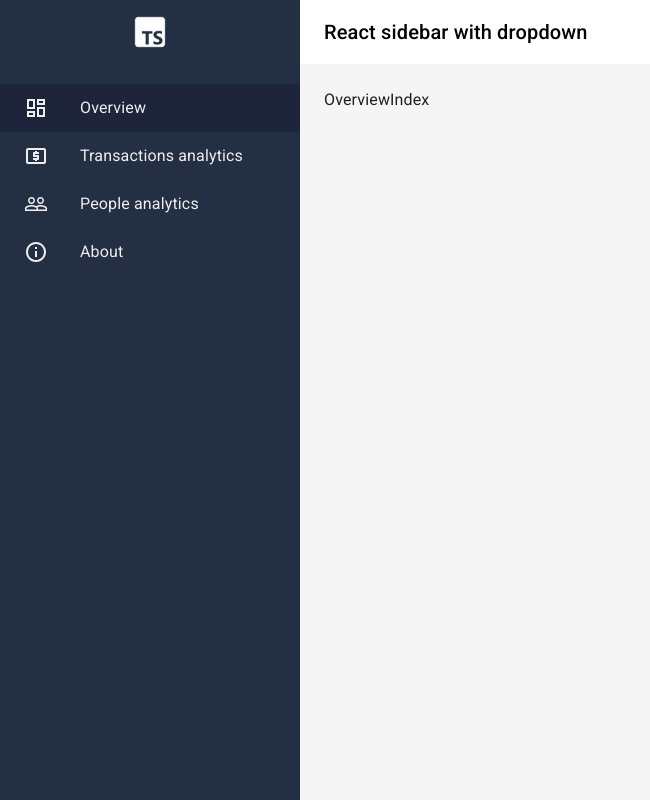
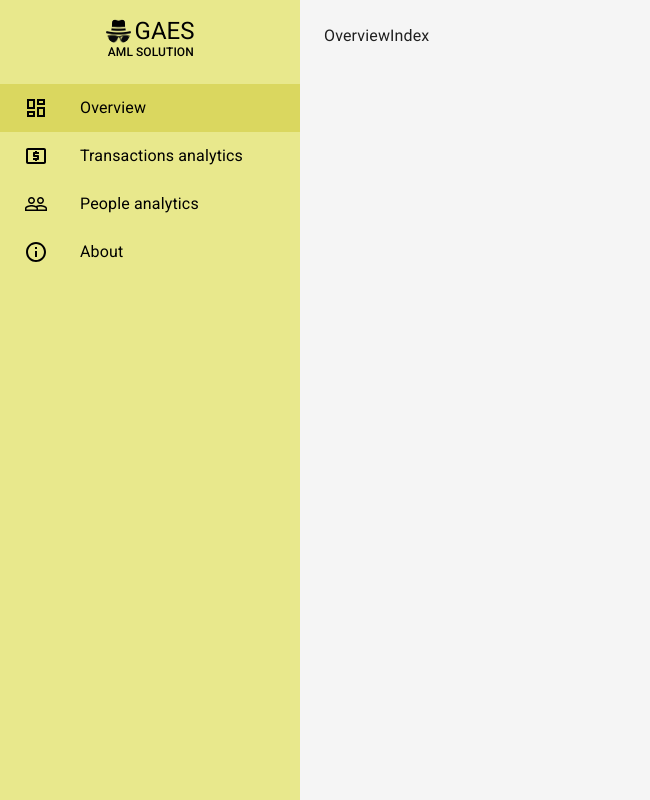
Before and after one commit to ghifari226/fe-gaes-aml-solution, a React (Create React App) app: page / in a window 1280 px wide. Shown: the whole page, without its empty margins (0-650 px from the left). Built offline with nearby package versions, Linux system fonts and the light colour scheme.

Commit message:
responsive navbars

```diff
--- a/src/assets/index.ts
+++ b/src/assets/index.ts
@@ -1,6 +1,6 @@
 const assets = {
   images: {
-    logo: require("./images/typescript-logo-240.png")
+    logo: require("./images/gaes-icon.png")
   }
 };
 
--- a/src/components/common/Sidebar.tsx
+++ b/src/components/common/Sidebar.tsx
@@ -1,4 +1,15 @@
-import { Avatar, Drawer, List, Stack, Toolbar } from "@mui/material";
+import { useNavigate } from "react-router-dom";
+import {
+  Avatar,
+  ButtonBase,
+  Drawer,
+  List,
+  Stack,
+  Toolbar,
+  Typography,
+  useMediaQuery,
+  useTheme,
+} from "@mui/material";
 import assets from "../../assets";
 import colorConfigs from "../../configs/colorConfigs";
 import sizeConfigs from "../../configs/sizeConfigs";
@@ -7,7 +18,19 @@ import SidebarItem from "./SidebarItem";
 import SidebarItemCollapse from "./SidebarItemCollapse";
 
 const Sidebar = () => {
+  const theme = useTheme();
+  const isMobile = useMediaQuery(theme.breakpoints.down("md"));
+  const navigate = useNavigate();
+
+  const handleLogoClick = () => {
+    navigate("/");
+  };
+
   return (
+    <>
+      {isMobile ? (
+        <div></div>
+      ) : (
         <Drawer
           variant="permanent"
           sx={{
@@ -18,21 +41,48 @@ const Sidebar = () => {
               boxSizing: "border-box",
               borderRight: "0px",
               backgroundColor: colorConfigs.sidebar.bg,
-          color: colorConfigs.sidebar.color
-        }
+              color: colorConfigs.sidebar.color,
+            },
           }}
         >
           <List disablePadding>
-        <Toolbar sx={{ marginBottom: "20px" }}>
+            <Toolbar sx={{ marginBottom: "20px", justifyContent: "center" }}>
+              <ButtonBase
+                sx={{ justifyContent: "center" }}
+                onClick={handleLogoClick}
+              >
+                <Stack direction="column">
                   <Stack
                     sx={{ width: "100%" }}
                     direction="row"
-            justifyContent="center"
+                    alignItems="center"
                   >
-            <Avatar src={assets.images.logo} />
+                    <Avatar
+                      src={assets.images.logo}
+                      sx={{ width: 25, height: 25 }}
+                    />
+                    <Typography
+                      variant="h5"
+                      sx={{ marginLeft: 0.5, lineHeight: "40px" }}
+                    >
+                      GAES
+                    </Typography>
                   </Stack>
+                  <Typography
+                    variant="subtitle2"
+                    sx={{
+                      marginLeft: 0.2,
+                      flexGrow: 1,
+                      lineHeight: "2px",
+                      fontSize: 12,
+                    }}
+                  >
+                    AML SOLUTION
+                  </Typography>
+                </Stack>
+              </ButtonBase>
             </Toolbar>
-        {appRoutes.map((route, index) => (
+            {appRoutes.map((route, index) =>
               route.sidebarProps ? (
                 route.child ? (
                   <SidebarItemCollapse item={route} key={index} />
@@ -40,9 +90,11 @@ const Sidebar = () => {
                   <SidebarItem item={route} key={index} />
                 )
               ) : null
-        ))}
+            )}
           </List>
         </Drawer>
+      )}
+    </>
   );
 };
 
--- a/src/components/common/Topbar.tsx
+++ b/src/components/common/Topbar.tsx
@@ -1,25 +1,63 @@
-import { AppBar, Toolbar, Typography } from "@mui/material";
+import {
+  AppBar,
+  Avatar,
+  Toolbar,
+  useTheme,
+  useMediaQuery,
+} from "@mui/material";
+import assets from "../../assets";
+import { useNavigate, useLocation } from "react-router-dom";
+import appRoutes from "../../routes/appRoutes";
 import colorConfigs from "../../configs/colorConfigs";
-import sizeConfigs from "../../configs/sizeConfigs";
 
 const Topbar = () => {
+  const navigate = useNavigate();
+  const location = useLocation();
+  const theme = useTheme();
+  const isMobile = useMediaQuery(theme.breakpoints.down("md"));
+
+  const handleClick = (path?: string) => {
+    if (path) {
+      navigate(path);
+    }
+  };
+
   return (
+    <>
+      {!isMobile ? (
+        <div></div>
+      ) : (
         <AppBar
           position="fixed"
           sx={{
-        width: `calc(100% - ${sizeConfigs.sidebar.width})`,
-        ml: sizeConfigs.sidebar.width,
+            width: "100%",
             boxShadow: "unset",
             backgroundColor: colorConfigs.topbar.bg,
-        color: colorConfigs.topbar.color
+            color: colorConfigs.topbar.color,
           }}
         >
-      <Toolbar>
-        <Typography variant="h6">
-          React sidebar with dropdown
-        </Typography>
+          <Toolbar sx={{ justifyContent: "space-between" }}>
+            <Avatar src={assets.images.logo} sx={{ width: 25, height: 25 }} />
+            {appRoutes.map((route, index) =>
+              route.sidebarProps ? (
+                <div
+                  key={index}
+                  onClick={() => handleClick(route.path)}
+                  style={{
+                    fontWeight:
+                      location.pathname === route.path ? "bold" : "normal",
+                    marginRight: "10px", // Adjust spacing between items
+                    cursor: "pointer", // Set cursor to pointer
+                  }}
+                >
+                  {route.sidebarProps.displayText}
+                </div>
+              ) : null
+            )}
           </Toolbar>
         </AppBar>
+      )}
+    </>
   );
 };
 
--- a/src/components/layout/MainLayout.tsx
+++ b/src/components/layout/MainLayout.tsx
@@ -1,34 +1,42 @@
+import { Box, Toolbar, useMediaQuery, useTheme } from "@mui/material";
+import sizeConfigs from "../../configs/sizeConfigs";
+import colorConfigs from "../../configs/colorConfigs";
 import { Outlet } from "react-router-dom";
-import { Box, Toolbar } from "@mui/material";
-import colorConfigs from "../../configs/colorConfigs";
-import sizeConfigs from "../../configs/sizeConfigs";
 import Sidebar from "../common/Sidebar";
 import Topbar from "../common/Topbar";
 
 const MainLayout = () => {
+  const theme = useTheme();
+  const isMobile = useMediaQuery(theme.breakpoints.down("md"));
+
   return (
     <Box sx={{ display: "flex" }}>
+      {isMobile ? (
         <Topbar />
+      ) : (
         <Box
           component="nav"
           sx={{
             width: sizeConfigs.sidebar.width,
-          flexShrink: 0
+            flexShrink: 0,
           }}
         >
           <Sidebar />
         </Box>
+      )}
       <Box
         component="main"
         sx={{
           flexGrow: 1,
           p: 3,
-          width: `calc(100% - ${sizeConfigs.sidebar.width})`,
+          width: isMobile
+            ? "100%"
+            : `calc(100% - ${sizeConfigs.sidebar.width})`,
           minHeight: "100vh",
-          backgroundColor: colorConfigs.mainBg
+          backgroundColor: colorConfigs.mainBg,
         }}
       >
-        <Toolbar />
+        {isMobile && <Toolbar />}
         <Outlet />
       </Box>
     </Box>
--- a/src/configs/colorConfigs.ts
+++ b/src/configs/colorConfigs.ts
@@ -2,14 +2,14 @@ import { colors } from "@mui/material";
 
 const colorConfigs = {
   sidebar: {
-    bg: "#233044",
-    color: "#eeeeee",
-    hoverBg: "#1e293a",
-    activeBg: "#1e253a"
+    bg: "#e8e88c",
+    color: "#000000",
+    hoverBg: "#e4e86e",
+    activeBg: "#dad75f"
   },
   topbar: {
-    bg: "#fff",
-    color: "#000"
+    bg: "#e8e88c",
+    color: "#000000"
   },
   mainBg: colors.grey["100"]
 };
--- a/src/routes/appRoutes.tsx
+++ b/src/routes/appRoutes.tsx
@@ -11,14 +11,14 @@ import ChangelogPage from "../pages/changelog/ChangelogPage";
 import AnalyticsPage from "../pages/dashboard/AnalyticsPage";
 import SaasPage from "../pages/dashboard/SaasPage";
 import ComponentPageLayout from "../pages/component/ComponentPageLayout";
-import DashboardOutlinedIcon from '@mui/icons-material/DashboardOutlined';
-import LocalAtmIcon from '@mui/icons-material/LocalAtm';
-import PeopleOutlineIcon from '@mui/icons-material/PeopleOutline';
-import InfoOutlinedIcon from '@mui/icons-material/InfoOutlined';
-import AppsOutlinedIcon from '@mui/icons-material/AppsOutlined';
-import ArticleOutlinedIcon from '@mui/icons-material/ArticleOutlined';
-import FormatListBulletedOutlinedIcon from '@mui/icons-material/FormatListBulletedOutlined';
-import FileDownloadOutlinedIcon from '@mui/icons-material/FileDownloadOutlined';
+import DashboardOutlinedIcon from "@mui/icons-material/DashboardOutlined";
+import LocalAtmIcon from "@mui/icons-material/LocalAtm";
+import PeopleOutlineIcon from "@mui/icons-material/PeopleOutline";
+import InfoOutlinedIcon from "@mui/icons-material/InfoOutlined";
+import AppsOutlinedIcon from "@mui/icons-material/AppsOutlined";
+import ArticleOutlinedIcon from "@mui/icons-material/ArticleOutlined";
+import FormatListBulletedOutlinedIcon from "@mui/icons-material/FormatListBulletedOutlined";
+import FileDownloadOutlinedIcon from "@mui/icons-material/FileDownloadOutlined";
 import AlertPage from "../pages/component/AlertPage";
 import ButtonPage from "../pages/component/ButtonPage";
 import InstallationPage from "../pages/installation/InstallationPage";
@@ -26,18 +26,13 @@ import DocumentationPage from "../pages/documentation/DocumentationPage";
 
 const appRoutes: RouteType[] = [
   {
-    index: true,
-    element: <OverviewIndex />,
-    state: "overview"
-  },
-  {
     path: "/",
     element: <OverviewIndex />,
     state: "overview",
     sidebarProps: {
       displayText: "Overview",
-      icon: <DashboardOutlinedIcon />
-    }
+      icon: <DashboardOutlinedIcon />,
+    },
   },
   {
     path: "/transactions-analytics",
@@ -45,7 +40,7 @@ const appRoutes: RouteType[] = [
     state: "transactions-analytics",
     sidebarProps: {
       displayText: "Transactions analytics",
-      icon: <LocalAtmIcon />
+      icon: <LocalAtmIcon />,
     },
   },
   {
@@ -54,7 +49,7 @@ const appRoutes: RouteType[] = [
     state: "people-analytics",
     sidebarProps: {
       displayText: "People analytics",
-      icon: <PeopleOutlineIcon />
+      icon: <PeopleOutlineIcon />,
     },
   },
   {
@@ -63,9 +58,9 @@ const appRoutes: RouteType[] = [
     state: "about",
     sidebarProps: {
       displayText: "About",
-      icon: <InfoOutlinedIcon />
-    }
-  }
+      icon: <InfoOutlinedIcon />,
+    },
+  },
 
   // {
   //   index: true,
```
Also changed, not shown: src/assets/images/gaes-icon.png (added). Lines whose indentation alone changed are shown as unchanged.
